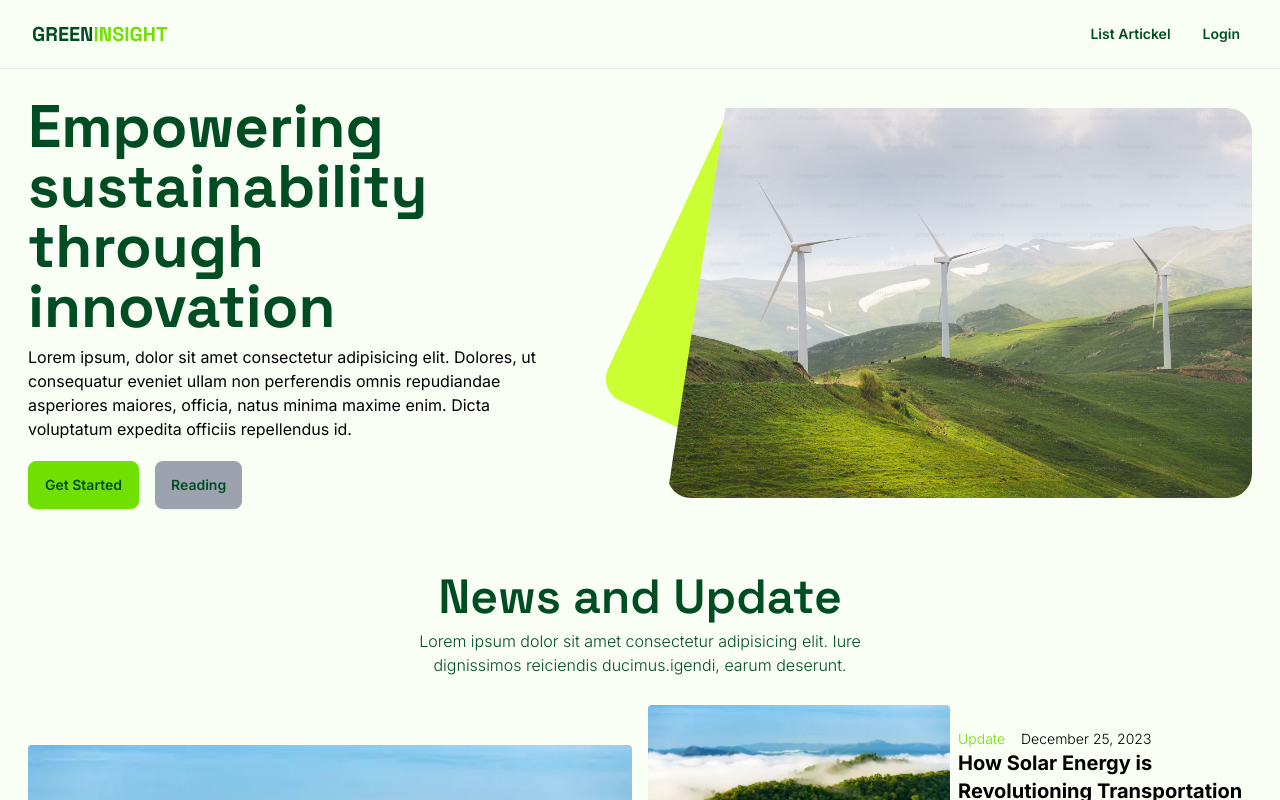
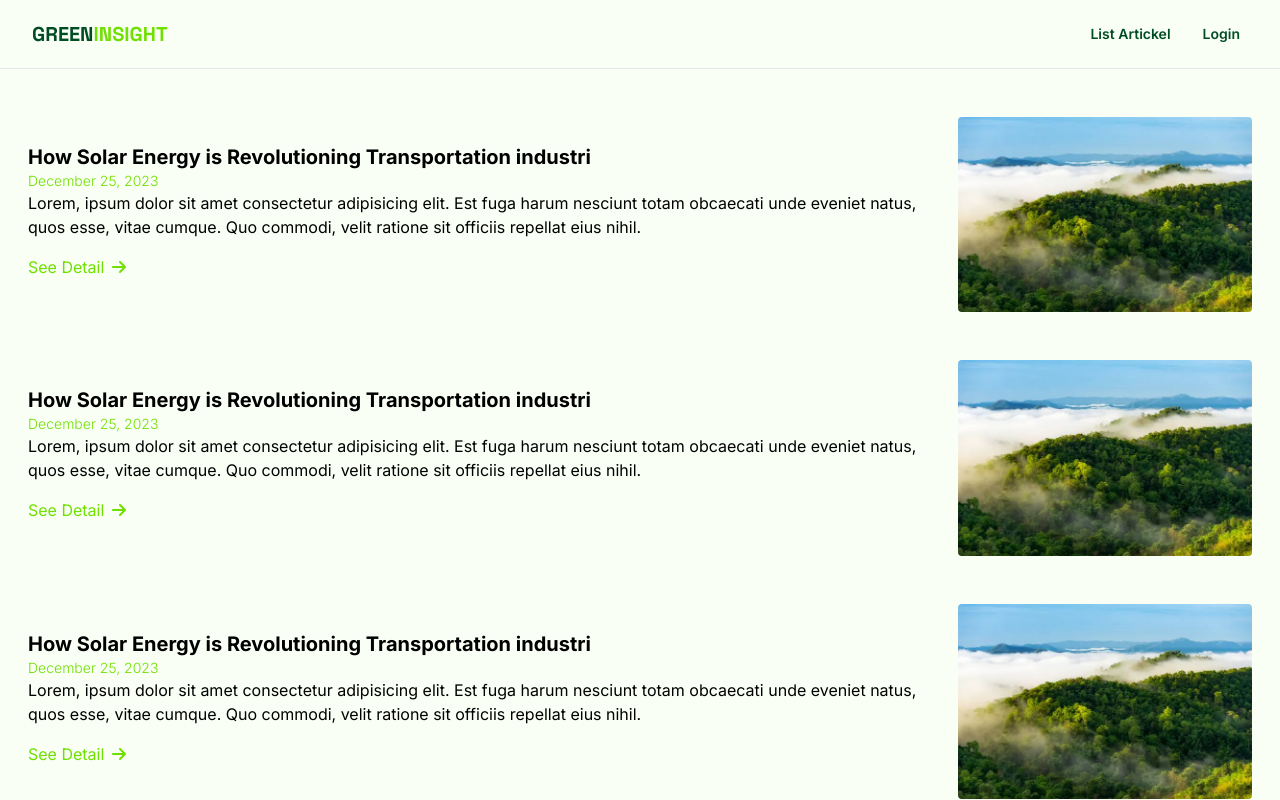
Before and after one commit to inalMahpud824/mini-project-react-batch-7, a React (Vite) app: page /artickel in a window 1280 px wide. Shown: the top 800 px of the page. Built offline with nearby package versions, Linux system fonts and the light colour scheme.

Commit message:
feat: create list artickel page

```diff
--- a/src/App.jsx
+++ b/src/App.jsx
@@ -1,6 +1,7 @@
 import { createBrowserRouter, RouterProvider } from 'react-router-dom';
 import { LandingPage } from './pages/LandingPage';
 import { Login } from './pages/Login';
+import { ListArtickel } from './pages/ListArtickel';
 
 function App() {
 const router = createBrowserRouter([
@@ -10,7 +11,7 @@ const router = createBrowserRouter([
   },
   {
     path: "/artickel",
-    element: <LandingPage />,
+    element: <ListArtickel />,
   },
   {
     path: "/login",
--- /dev/null
+++ b/src/pages/ListArtickel.jsx
@@ -0,0 +1,56 @@
+import { FontAwesomeIcon } from "@fortawesome/react-fontawesome";
+import { Navbar } from "../components/Navbar";
+import { faArrowRight } from "@fortawesome/free-solid-svg-icons";
+import { Footer } from "../components/Footer";
+
+export const ListArtickel = () => {
+  return (
+    <>
+      <Navbar />
+      <div className="w-full min-h-screen bg-secondary px-7">
+        <div className="w-full pt-7 ">
+          <div className="flex md:flex-row flex-col-reverse gap-4 justify-between items-center">
+            <div className=" w-full flex flex-col">
+              <ItemArtickel />
+              <ItemArtickel />
+              <ItemArtickel />
+            </div>
+          </div>
+        </div>
+      </div>
+      <Footer />
+    </>
+  );
+};
+
+const ItemArtickel = () => {
+  return (
+    <div className="rounded gap-2 flex justify-center items-center border-y md:py-5 md:border-none py-2">
+      <div className="">
+        <h3 className="md:text-xl text-lg font-bold">
+          How Solar Energy is Revolutioning Transportation industri
+        </h3>
+        <div className="flex items-center text-xs md:text-sm gap-4 font-light ">
+          <p className="text-neutral">December 25, 2023</p>
+        </div>
+        <p className="md:text-base text-sm">
+          Lorem, ipsum dolor sit amet consectetur adipisicing elit. Est fuga
+          harum nesciunt totam obcaecati unde eveniet natus, quos esse, vitae
+          cumque. Quo commodi, velit ratione sit officiis repellat eius nihil.
+        </p>
+
+        <button className="flex items-center gap-2 text-neutral my-4 hover:text-primary">
+          <p>See Detail</p>
+          <FontAwesomeIcon icon={faArrowRight} />
+        </button>
+      </div>
+      <div className="">
+        <img
+          src="./images/green-1.webp"
+          alt="Gambar kecil 2"
+          className="md:min-w-[12rem] min-w-[5rem] w-[30rem] object-contain mb-2 rounded"
+        />
+      </div>
+    </div>
+  );
+};
```
